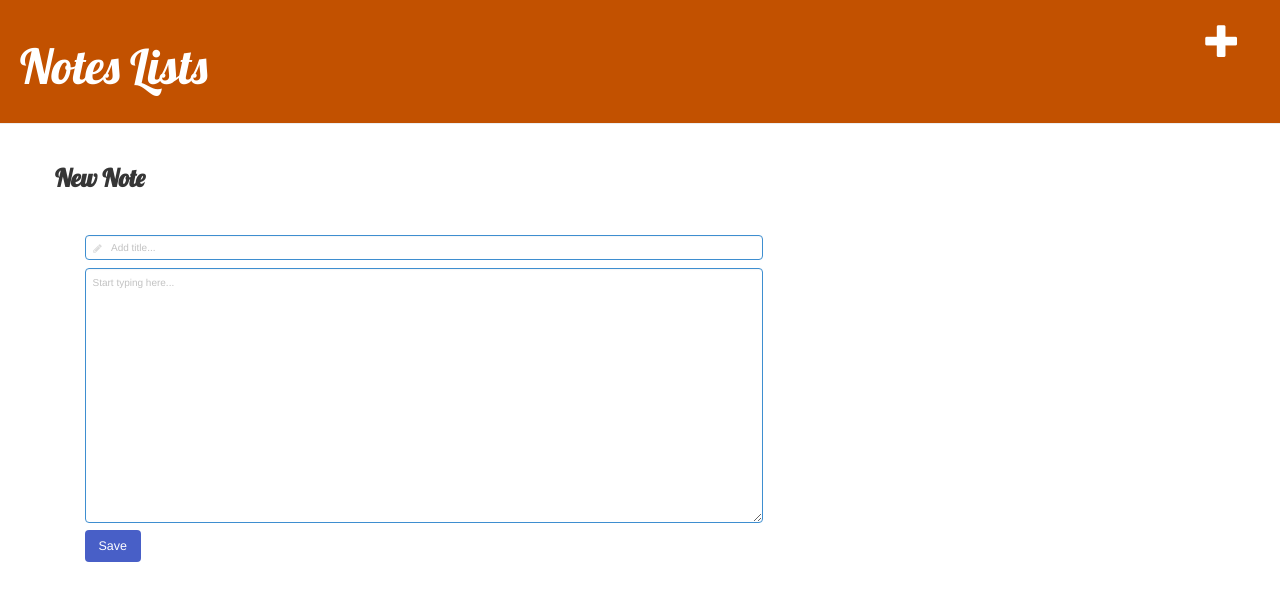
After one commit to nandusri/NoteKeeper, a Django app: page /note/new/ in a window 1280 px wide. The commit adds this page. Shown: the top 601 px of the page. Run offline with Django 3.2, Linux system fonts and the light colour scheme; some libraries are stand-ins or nearby versions.

Commit message:
new note added here

```diff
--- /dev/null
+++ b/notetake/forms.py
@@ -0,0 +1,8 @@
+from django import forms
+from .models import Note
+
+class NoteForm(forms.ModelForm):
+
+	class Meta:
+		model = Note
+		fields = ('title','text')
--- a/notetake/templates/notetake/base.html
+++ b/notetake/templates/notetake/base.html
@@ -4,6 +4,8 @@
 <html>
 <head>
 	<title>note taking app</title>
+    <link rel="stylesheet" href="https://maxcdn.bootstrapcdn.com/font-awesome/4.7.0/css/font-awesome.min.css">
+    <link rel="stylesheet" href="https://cdnjs.cloudflare.com/ajax/libs/bulma/0.6.0/css/bulma.min.css">
 	<link rel="stylesheet" href="//maxcdn.bootstrapcdn.com/bootstrap/3.2.0/css/bootstrap.min.css">
 	<link rel="stylesheet" href="//maxcdn.bootstrapcdn.com/bootstrap/3.2.0/css/bootstrap-theme.min.css">
 	<link rel="stylesheet" type="text/css" href="{% static 'css/notetake.css' %}">
@@ -11,6 +13,7 @@
 </head>
 <body>
     <div class="page-header">
+        <a href="{% url 'note_new' %}" class="top-menu"><span class="glyphicon glyphicon-plus"></span></a>
         <h1><a href="/">Notes Lists</a></h1>
     </div>
     <div class="content container">
--- /dev/null
+++ b/notetake/templates/notetake/note_edit.html
@@ -0,0 +1,36 @@
+{% extends 'notetake/base.html' %}
+
+{% block content %}
+	<h2>New Note</h2>
+	<form method="NOTE" class="note-new">{% csrf_token %}
+
+		<section class="section">
+
+         <div class="columns">
+            <div class="column is-13 ">
+            	<div class="field">
+                  	<div class="control has-icons-left ">
+	                    <input class="input is-info" type="text" placeholder="Add title...">
+	                    <span class="icon is-small is-left">
+	                    <i class="fa fa-pencil"></i>
+	                    </span>
+                  	</div>
+               	</div>
+
+               	<div class="field">
+                  	<div class="control">
+                     	<textarea class="textarea is-info" type="text" rows="16" placeholder="Start typing here..."></textarea>
+                   	</div>
+               	</div>
+				<div class="field is-grouped">
+                  <div class="control">
+                     <button class="button is-medium is-link">Save</button>
+                  </div>
+               </div>
+
+            </div>
+		</div>
+	</section>
+	</form>
+
+{% endblock %}
--- a/notetake/urls.py
+++ b/notetake/urls.py
@@ -4,4 +4,5 @@ from . import views
 urlpatterns = [
 	path('dashboard/',views.note_list, name="note_list"),
 	path('note/<int:pk>/', views.note_detail, name='note_detail'),
+	path('note/new/', views.note_new, name='note_new'),
 ]
--- a/notetake/views.py
+++ b/notetake/views.py
@@ -1,5 +1,6 @@
 from django.shortcuts import render, get_object_or_404
 from .models import Note
+from .forms import NoteForm
 
 def note_list(request):
 	notes = Note.objects.all().order_by('-created_on')
@@ -7,3 +8,6 @@ def note_list(request):
 def note_detail(request,pk):
 	note = get_object_or_404(Note, pk=pk)
 	return render(request, 'notetake/note_detail.html', {'note': note})
+def note_new(request):
+	form = NoteForm()
+	return render(request, 'notetake/note_edit.html', {'form': form})
```
